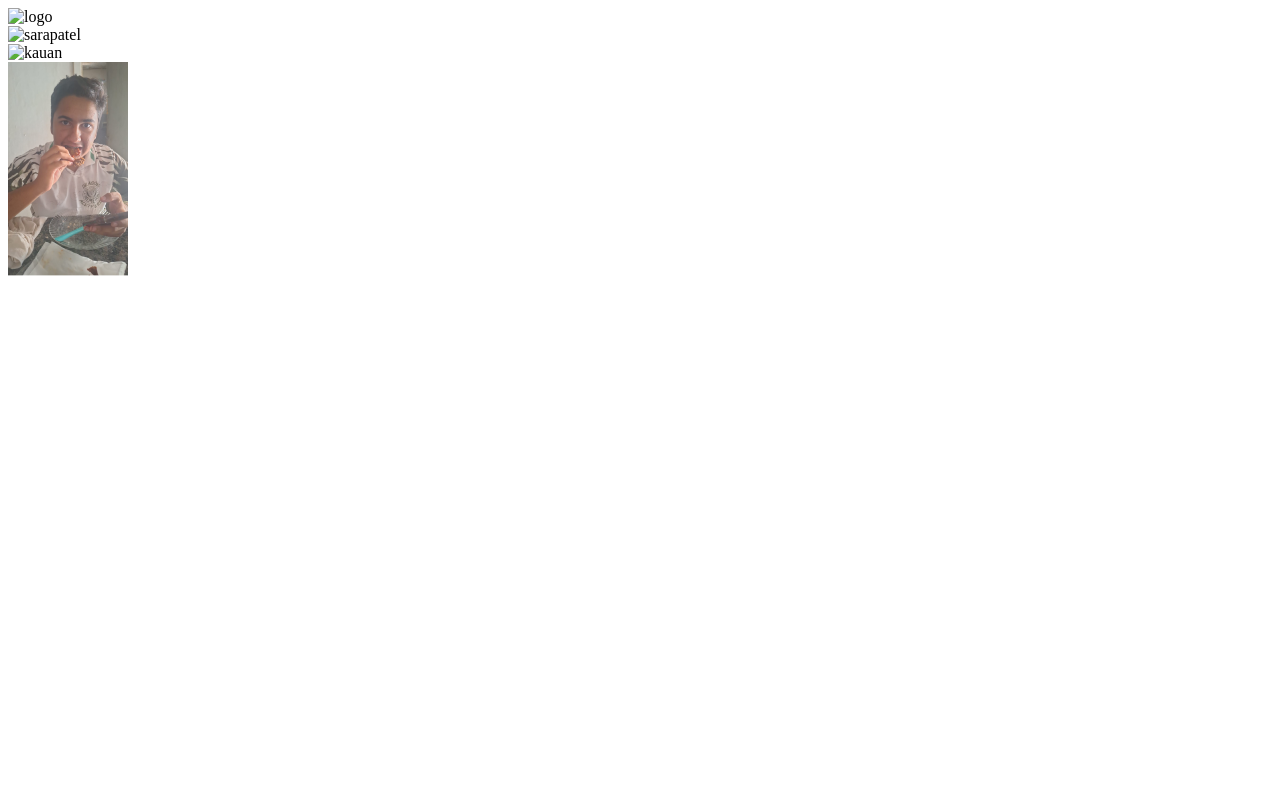
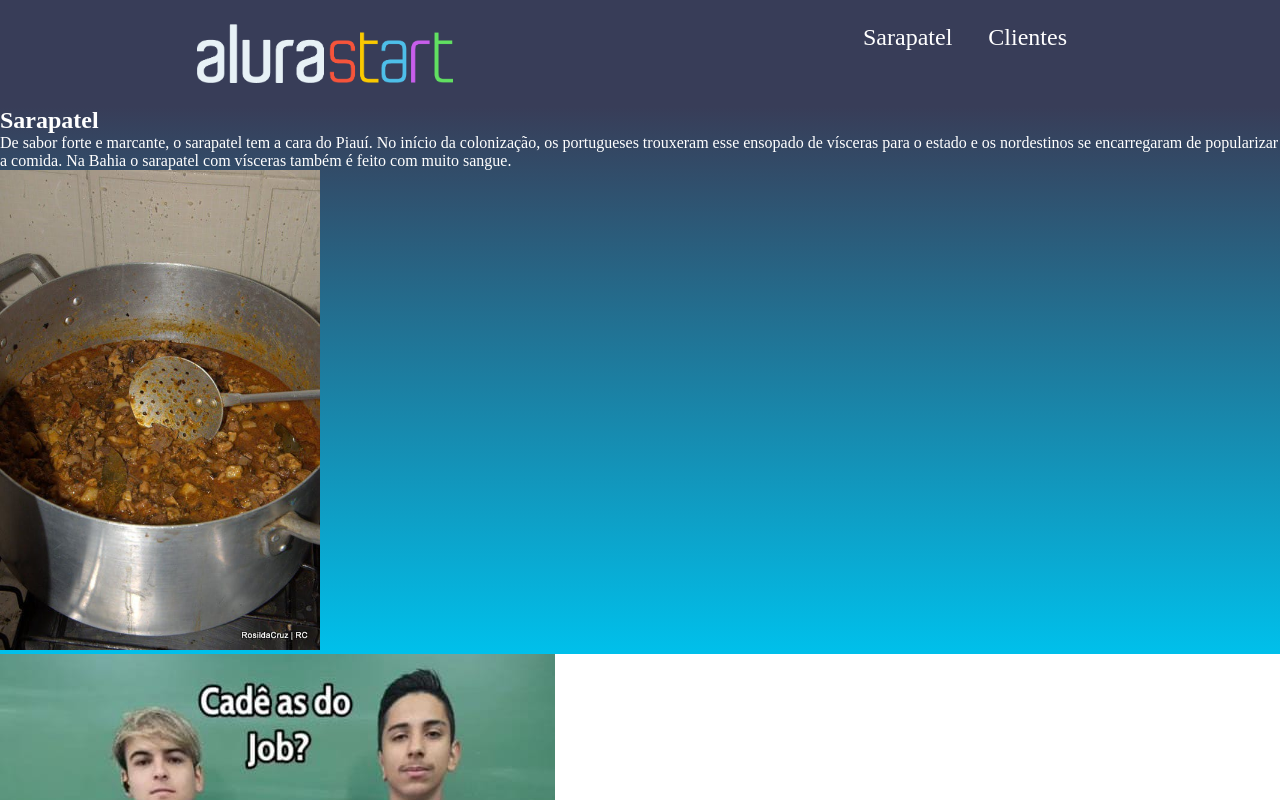
Before and after one commit to realmadruga98/real-madruga-2, a plain HTML site: page index.html in a window 1280 px wide. Shown: the top 800 px of the page. Drawn offline with Linux system fonts and the light colour scheme.

Commit message:
Add files via upload

```diff
--- a/index.html
+++ b/index.html
@@ -4,15 +4,23 @@
     <meta charset="UTF-8">
     <meta name="viewport" content="width=device-width, initial-scale=1.0">
     <title>Document</title>
+    <link rel="stylesheet" href="style.css">
 </head>
 <body>
-    <header>
-        <img src="alurastart logo 1.png" alt="logo">
-   <header>
-        <img src="Ecola.png" alt="sarapatel">
-   </header>
-        <img src="gordo(1).png" alt="kauan">
-    <header>
-            <img src="gordo.png" alt="gordo">
-</body>
+    <header class="cabecalho">
+        <img class=cabecalho-imagem src="alurastart logo.png" alt="logo">
+        <ul class="cabecalho-lista">
+            <li class="cabecalho-lista-item">Sarapatel</li>
+            <li class="cabecalho-lista-item">Clientes</li>
+        </ul>
+    </header>
+    <section class="escola">
+        <h2 class=”escola-titulo”>Sarapatel</h2>
+<p class=”escola-texto-um”> De sabor forte e marcante, o sarapatel tem a cara do Piauí. No início da colonização, os portugueses trouxeram esse ensopado de vísceras para o estado e os nordestinos se encarregaram de popularizar a comida. Na Bahia o sarapatel com vísceras também é feito com muito sangue.</p>
+        <img class= escola-imagem src="sarapatel.png" alt="sarapatel">
+    </section>
+    <section class="estudante">
+        <img src="job.png" alt="cliente 1">
+    </section>
+  </body>
 </html>
--- a/style.css
+++ b/style.css
@@ -0,0 +1,29 @@
+* {
+    margin: 0;
+    padding: 0;
+    }
+
+.cabecalho-imagem{
+    width: 20%;
+}
+
+.cabecalho {
+    background-color: #383D58;
+    color: white;
+    display:flex;
+    justify-content: space-around;
+    padding: 24px 0;
+}
+
+.cabecalho-lista-item{
+        display: inline-block;
+        margin: 0 16px;
+        font-size: 24px;
+}
+.escola-imagem{
+    width:25%;
+    }
+    .escola {
+        background-image: linear-gradient(#383D58,#00c0eb);
+color: white;
+        }
```
Also changed, not shown: alurastart logo.png (added), dudu.png (added), janilson.png (added), job.png (added), juntin.png (added), macubeiro.png (added), marcelos.png (added), rodrigo.png (added), sarapatel.png (added).
